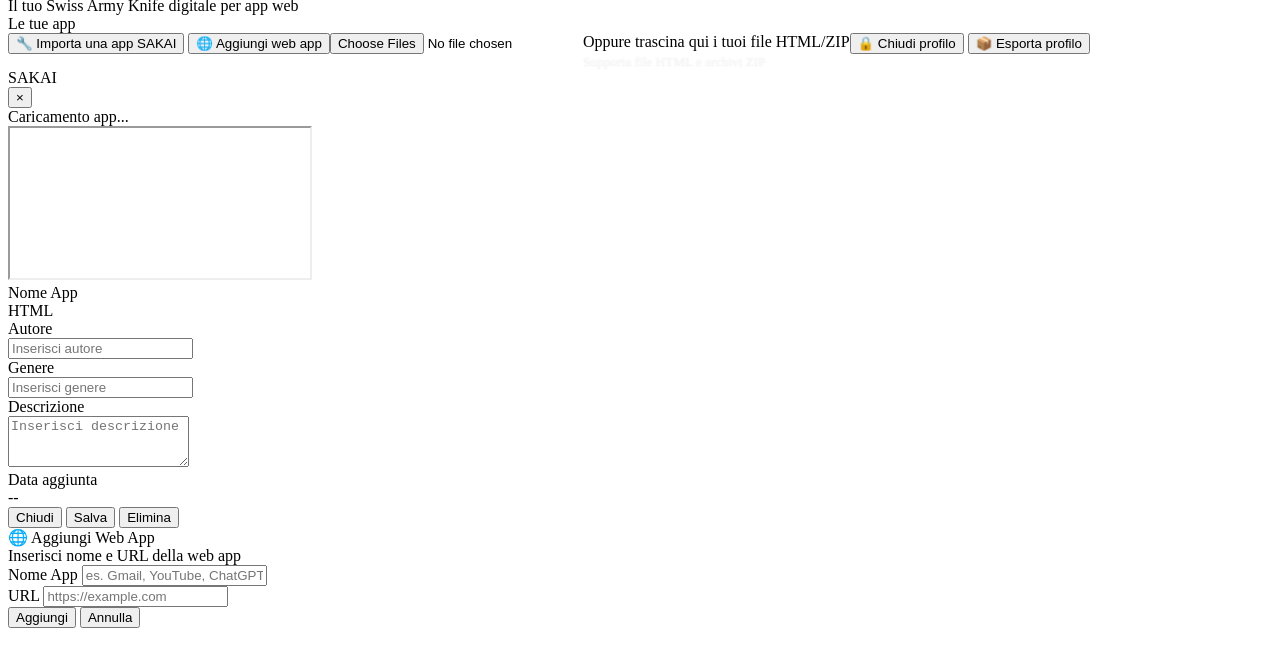
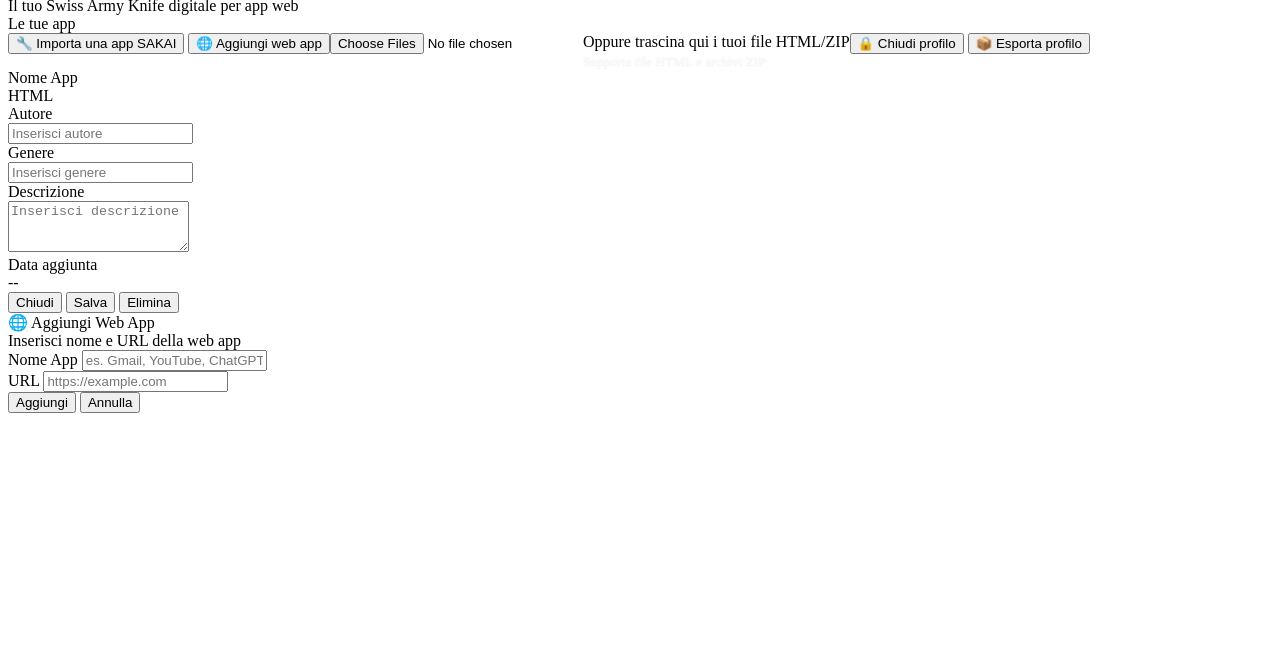
Before and after one commit to mccoy88f/SAKAI, a plain HTML site: page index.html in a window 1280 px wide. Shown: the part 29-696 px from the top of the page. Drawn offline with nearby package versions, Linux system fonts and the light colour scheme.

Commit message:
Update index.html

```diff
--- a/index.html
+++ b/index.html
@@ -134,22 +134,6 @@
             </div>
         </div>
 
-        <!-- App Viewer -->
-        <div class="app-viewer" id="appViewer">
-            <div class="app-hover-area" id="appHoverArea"></div>
-            <div class="app-header" id="appHeader">
-                <div class="app-title" id="appTitle">SAKAI</div>
-                <button class="close-button" id="closeButton">×</button>
-            </div>
-            <div class="app-content">
-                <div class="loading" id="loading">
-                    <div class="spinner"></div>
-                    <div>Caricamento app...</div>
-                </div>
-                <iframe class="app-frame" id="appFrame" sandbox="allow-scripts allow-same-origin allow-forms"></iframe>
-            </div>
-        </div>
-
         <!-- Info Popup -->
         <div class="info-popup" id="infoPopup">
             <div class="info-content">
```
